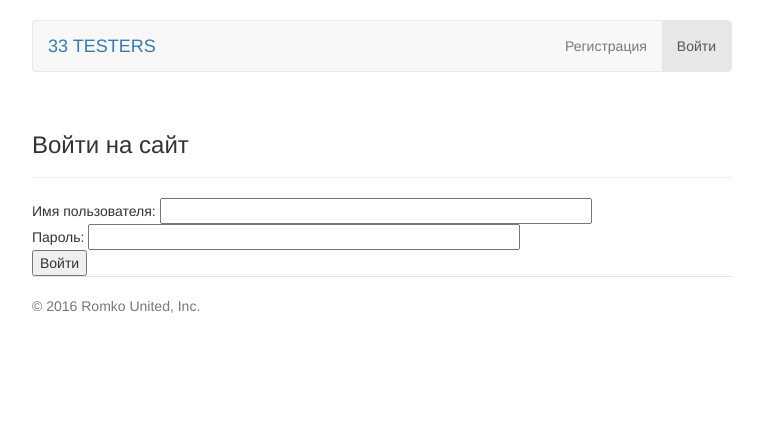
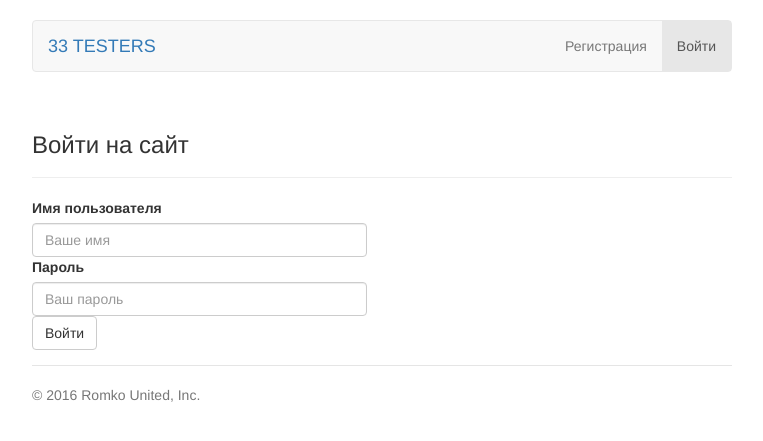
Before and after one commit to romesh33/django_mango_site, a Django app: page /login/ in a window 1280 px wide. Shown: the top 441 px of the page, without its empty margins (258-1021 px from the left). Run offline with Django 3.2, Linux system fonts and the light colour scheme; some libraries are stand-ins or nearby versions.

Commit message:
Form changes - using bs.

```diff
--- a/t2t/cabinet/templates/cabinet/cabinet_main.html
+++ b/t2t/cabinet/templates/cabinet/cabinet_main.html
@@ -12,7 +12,9 @@
         Имя пользователя: {{ user.username }}<br>
         {% if userprofile != 0 %}
             {% if userprofile.picture != 0 %}
-                <img class="thumbnail img-responsive" src="{{ userprofile.picture|cut:'t2t' }}">
+                <div class="row">
+                    <img class="thumbnail img-responsive col-md-6" src="{{ userprofile.picture|cut:'t2t' }}">
+                </div>
             {% else %}
                 <b>У пользователя нет картинки профиля.</b>
             {% endif %}
--- a/t2t/templates/login.html
+++ b/t2t/templates/login.html
@@ -23,12 +23,18 @@
         <p style="color:red">Введённые логин или пароль неправильны. Попробуйте еще раз.</p>
     {% endif %}
     <form id="login_form" method="post" action="{% url 'login' %}">
-        {% csrf_token %}
-        Имя пользователя: <input type="text" name="username" value="" size="50" />
-        <br />
-        Пароль: <input type="password" name="password" value="" size="50" />
-        <br />
-        <input type="submit" value="Войти" />
+        <div class="form-group row">
+            <div class="col-md-6">
+                {% csrf_token %}
+                <label for="user_name">Имя пользователя</label>
+                <input type="text" name="username" value="" size="50" class="form-control" id="user_name"
+                       placeholder="Ваше имя"/>
+                <label for="user_password">Пароль</label>
+                <input type="password" name="password" value="" size="50" class="form-control" id="user_password"
+                         placeholder="Ваш пароль"/>
+                <input type="submit" value="Войти" class="btn btn-default"/>
+            </div>
+        </div>
     </form>
 </div>
 {% endblock %}
```
Also changed, not shown: t2t/templates/register.html (+9 -4 lines).
